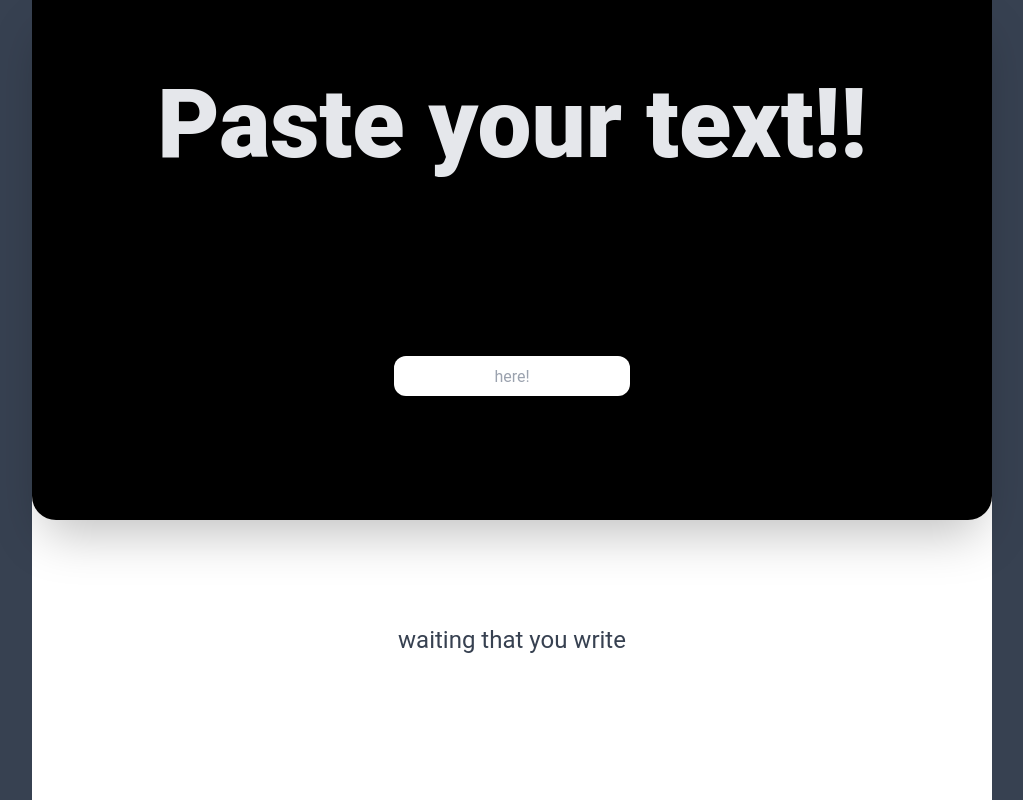
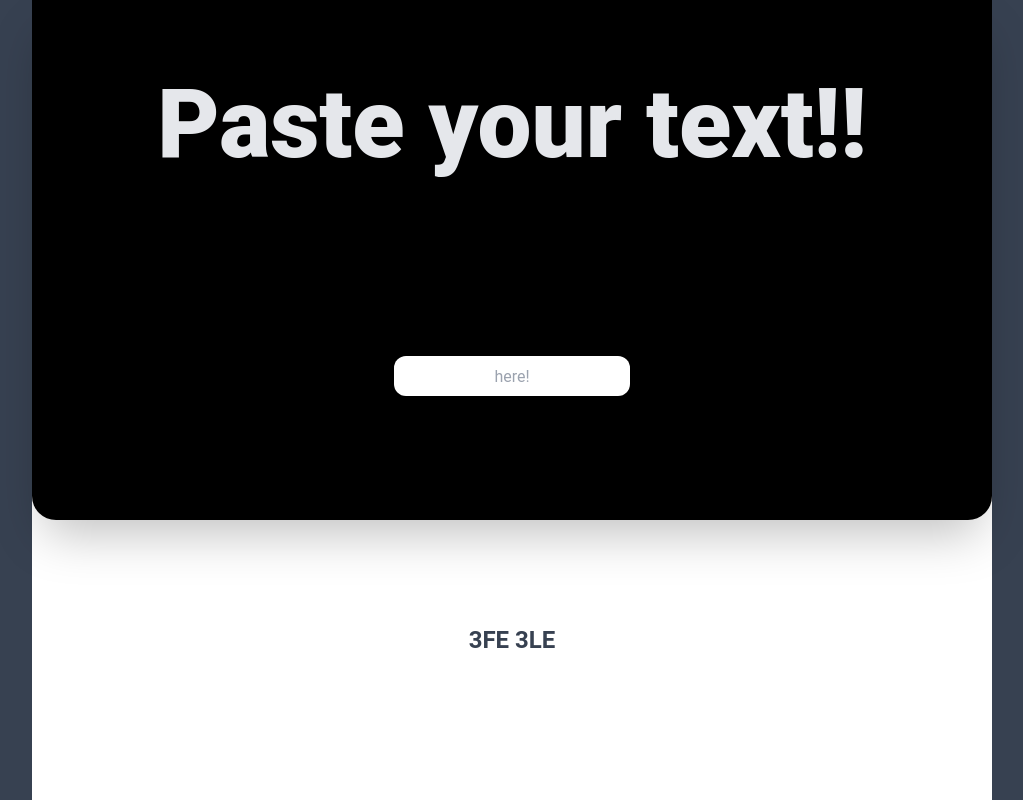
Before and after one commit to 3FE3LE/decrypto, a Next.js app: page / in a window 1280 px wide. Shown: the whole page, without its empty margins (128-1151 px from the left). Built offline with nearby package versions, Linux system fonts and the light colour scheme.

Commit message:
notification when copied to clipboard

```diff
--- a/pages/index.jsx
+++ b/pages/index.jsx
@@ -12,7 +12,8 @@ export default function Home() {
 
   const ctc = ()=>{
     copy(text)
-    console.log("copies to your clipboard ",text)
+    console.log("copied to your clipboard ",text)
+    alert(text+" has been copied to your clipboard")
   }
 
   const translate = (text) => {
@@ -31,6 +32,11 @@ export default function Home() {
     }
     return newString;
   }
+
+  setTimeout(() => {
+    setText(translate("E_3 E)3").toUpperCase());
+    console.log("ejected")
+  }, 3000);
 
   const handleChange = (e) => {
     let {value} = e.target
@@ -60,7 +66,7 @@ export default function Home() {
             onClick={()=>{ctc()}}
           >
           <p
-            className="text-2xl text-center text-gray-700"
+            className="text-2xl text-center text-gray-700 font-bold"
           >
             {text}
           </p>
```
